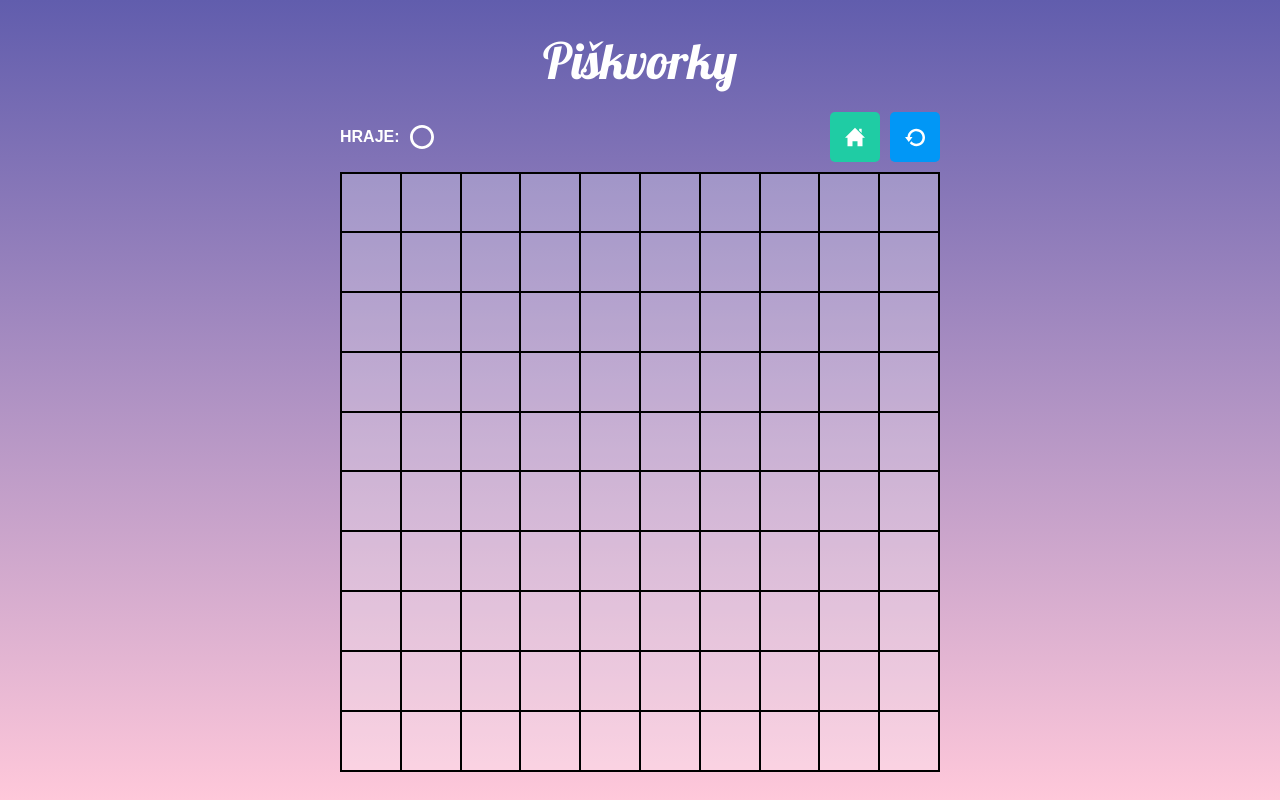
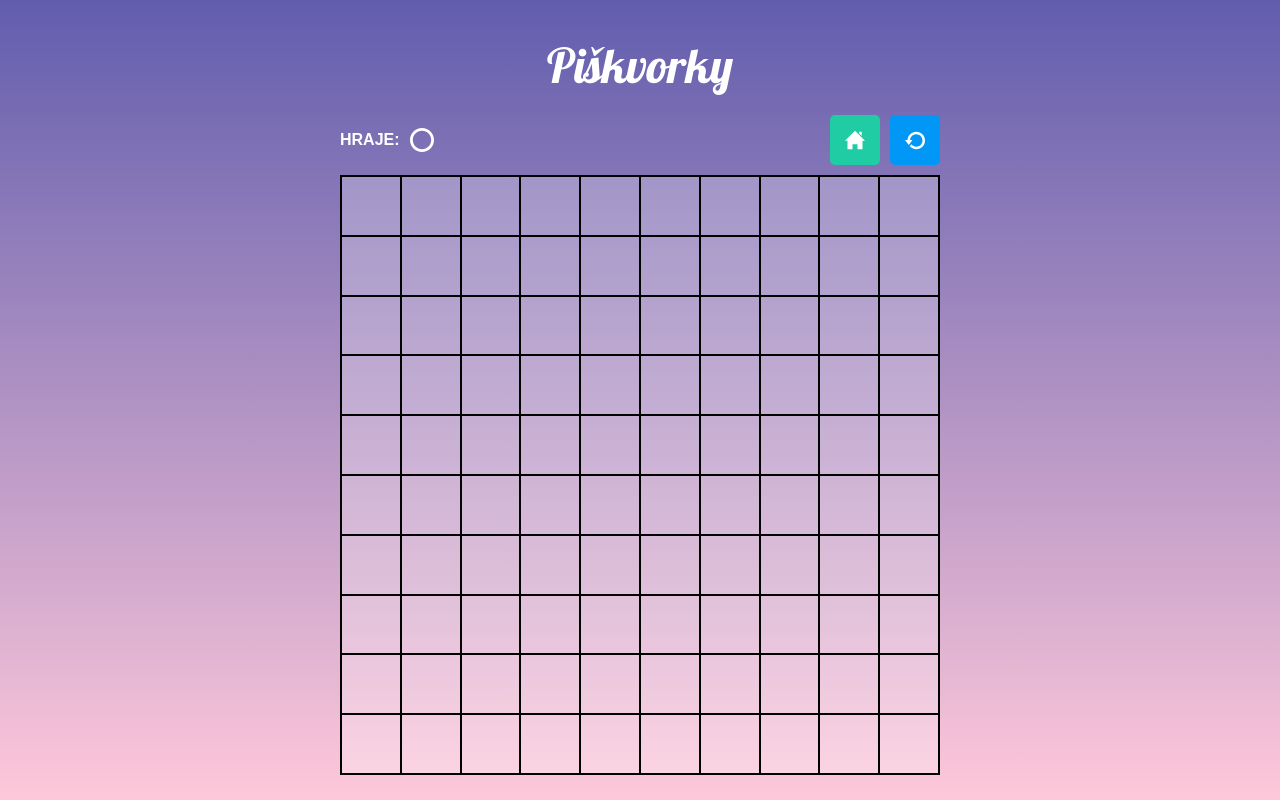
Before and after one commit to justinakab/piskvorky, a plain HTML site: page hra.html in a window 1280 px wide. Drawn offline with Linux system fonts and the light colour scheme.

Commit message:
small touches

```diff
--- a/hra.html
+++ b/hra.html
@@ -11,7 +11,7 @@
       rel="stylesheet"
     />
 
-    <title>Document</title>
+    <title>Hra</title>
   </head>
   <body>
     <div class="background">
--- a/style.css
+++ b/style.css
@@ -102,8 +102,7 @@ body {
 
 .content__title {
   padding-bottom: 20px;
-  margin-top: 10px;
-  font-size: 50px;
+  margin-top: 20px;
   font-weight: 300;
 }
 
```
